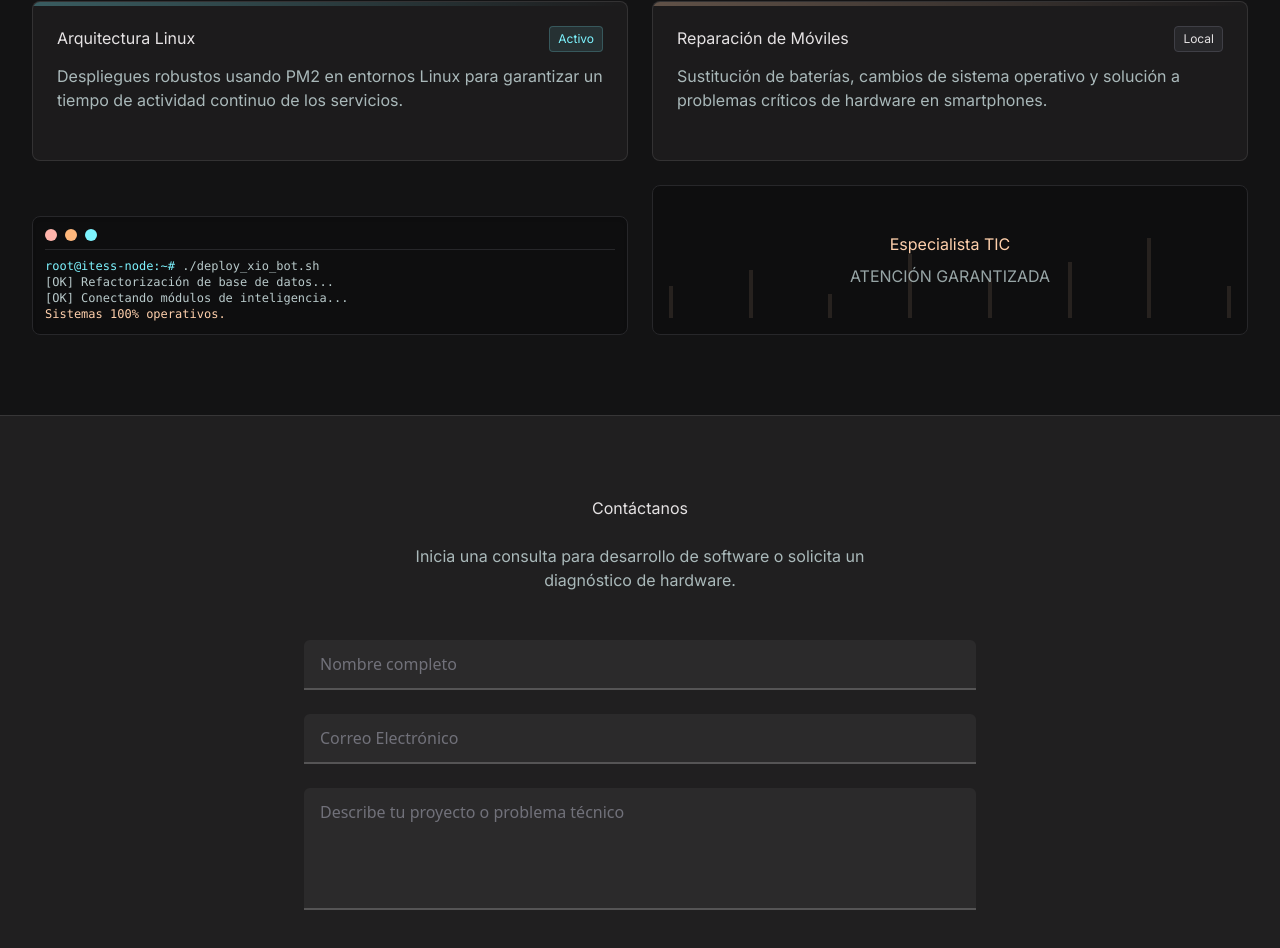
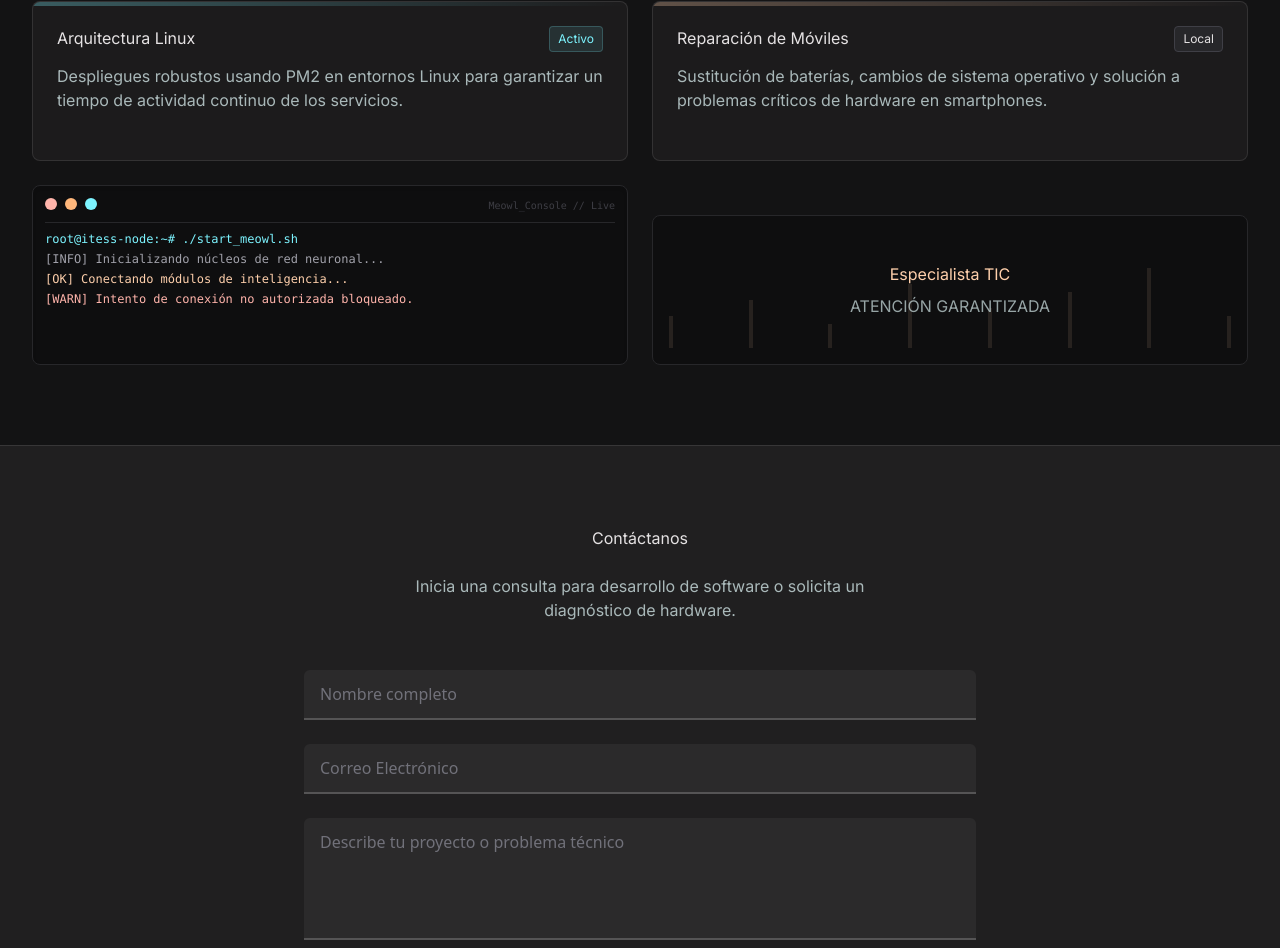
Before and after one commit to TapiaLA/niklan-web, a React (Vite) app: page / in a window 1280 px wide. Shown: the part 1029-1977 px from the top of the page. Built offline with nearby package versions, Linux system fonts and the light colour scheme.

Commit message:
feat: Consola interactiva animada para Meowl en Landing

```diff
--- a/src/pages/Landing.jsx
+++ b/src/pages/Landing.jsx
@@ -1,10 +1,49 @@
-import React, { useRef, useState } from 'react'
+import React, { useRef, useState, useEffect } from 'react'
 import emailjs from '@emailjs/browser'
 import { Link } from 'react-router-dom'
 
+
 const Landing = () => {
+// Lógica de EmailJS que ya tienes...
   const form = useRef();
   const [status, setStatus] = useState("Enviar Mensaje");
+
+  // --- NUEVA LÓGICA DE LA CONSOLA ---
+  const endOfLogsRef = useRef(null);
+  const [logs, setLogs] = useState([
+    { text: "root@itess-node:~# ./start_meowl.sh", color: "text-primary-fixed" },
+    { text: "[INFO] Inicializando núcleos de red neuronal...", color: "text-zinc-400" }
+  ]);
+
+  useEffect(() => {
+    // FASE 1: Simulación. Aquí irá tu socket.on('log', ...) en el futuro
+    const mensajesSimulados = [
+      { text: "[OK] Conectando módulos de inteligencia...", color: "text-tertiary-container" },
+      { text: "[Meowl] Escuchando puerto 3000...", color: "text-zinc-400" },
+      { text: "[WARN] Intento de conexión no autorizada bloqueado.", color: "text-error" },
+      { text: "[Xio] Sincronizando base de datos...", color: "text-zinc-400" },
+      { text: "[OK] Sistemas 100% operativos.", color: "text-tertiary-container" }
+    ];
+
+    let index = 0;
+    const interval = setInterval(() => {
+      if (index < mensajesSimulados.length) {
+        setLogs(prevLogs => [...prevLogs, mensajesSimulados[index]]);
+        index++;
+      } else {
+        clearInterval(interval);
+      }
+    }, 2000); // Lanza un mensaje nuevo cada 2 segundos
+
+    return () => clearInterval(interval);
+  }, []);
+
+  // Hace auto-scroll hacia abajo cada vez que llega un log nuevo
+  useEffect(() => {
+    endOfLogsRef.current?.scrollIntoView({ behavior: "smooth" });
+  }, [logs]);
+  // --- FIN LÓGICA DE LA CONSOLA ---
+
 
   const sendEmail = (e) => {
     e.preventDefault();
@@ -79,21 +118,29 @@ const Landing = () => {
                 </p>
               </div>
 
-              {/* Terminal Simulator */}
-              <div className="bg-surface-container-lowest border border-zinc-800 rounded-lg p-sm font-mono text-xs text-on-surface-variant overflow-x-auto mt-auto shadow-inner">
-                <div className="flex gap-2 mb-2 border-b border-zinc-800 pb-2">
+              {/* Terminal Simulator (Ahora Dinámico) */}
+              <div className="bg-surface-container-lowest border border-zinc-800 rounded-lg p-sm font-mono text-xs text-on-surface-variant overflow-hidden mt-auto shadow-inner h-[180px] flex flex-col relative">
+
+                {/* Botones de ventana */}
+                <div className="flex gap-2 mb-2 border-b border-zinc-800 pb-2 sticky top-0 bg-surface-container-lowest z-10">
                   <div className="w-3 h-3 rounded-full bg-error"></div>
                   <div className="w-3 h-3 rounded-full bg-tertiary-fixed-dim"></div>
                   <div className="w-3 h-3 rounded-full bg-primary-fixed"></div>
+                  <span className="ml-auto text-[10px] text-zinc-600 opacity-70">Meowl_Console // Live</span>
                 </div>
-                <code>
-                  <span className="text-primary-fixed">root@itess-node:~#</span> ./deploy_xio_bot.sh<br/>
-                  [OK] Refactorización de base de datos...<br/>
-                  [OK] Conectando módulos de inteligencia...<br/>
-                  <span className="text-tertiary-container">Sistemas 100% operativos.</span>
-                </code>
+
+                {/* Área de Logs con scroll */}
+                <div className="flex flex-col gap-1 overflow-y-auto flex-grow pb-2 scroll-smooth">
+                  {logs.map((log, index) => (
+                    <code key={index} className={`whitespace-nowrap ${log.color}`}>
+                      {log.text}
+                    </code>
+                  ))}
+                  {/* Punto de anclaje para el scroll automático */}
+                  <div ref={endOfLogsRef} />
+                </div>
               </div>
-            </div>
+            </div> {/* Cierre de la columna 1 (Software & AI) */}
 
             {/* Column 2: Hardware Services */}
             <div id="hardware" className="flex flex-col gap-grid-gutter scroll-mt-24">
```
